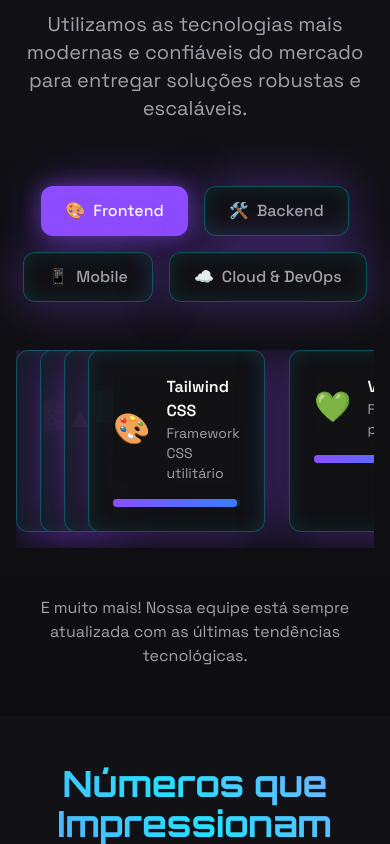
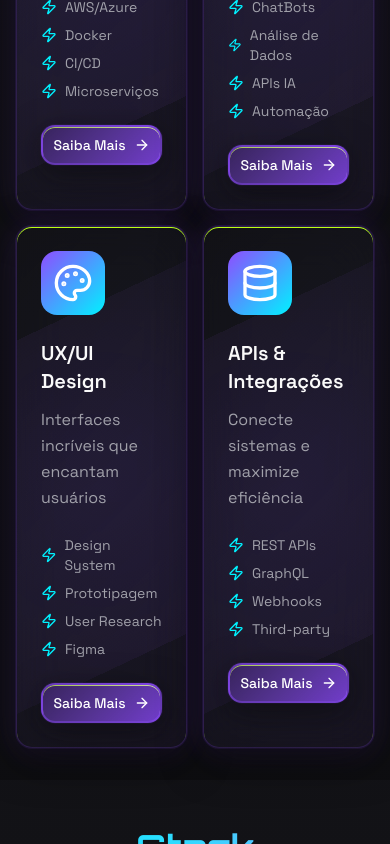
Before and after one commit to oclaytonaraujos/codify-quantum-leap-84, a React (Vite) app: page / in a window 390 px wide. Shown: the part 1928-2772 px from the top of the page. Built offline with nearby package versions, Linux system fonts and the light colour scheme; no server answers.

Commit message:
Make components more responsive

```diff
--- a/src/components/CounterStats.tsx
+++ b/src/components/CounterStats.tsx
@@ -76,7 +76,7 @@ const CounterStats = () => {
           </p>
         </div>
 
-        <div className="grid grid-cols-4 md:grid-cols-[repeat(auto-fit,minmax(16rem,1fr))] grid-flow-col md:grid-flow-row overflow-x-auto md:overflow-x-visible gap-6 lg:gap-8 pb-4 md:pb-0">
+        <div className="grid grid-cols-2 md:grid-cols-4 lg:grid-cols-[repeat(auto-fit,minmax(16rem,1fr))] gap-4 md:gap-6 lg:gap-8">
           {stats.map((stat, index) => <div key={stat.label} className="text-center group animate-fade-scale" style={{
           animationDelay: `${index * 0.1}s`
         }}>
--- a/src/components/InteractiveServices.tsx
+++ b/src/components/InteractiveServices.tsx
@@ -59,7 +59,7 @@ const InteractiveServices = () => {
           </p>
         </div>
 
-        <div className="grid grid-cols-3 md:grid-cols-[repeat(auto-fit,minmax(16rem,1fr))] grid-flow-col md:grid-flow-row overflow-x-auto md:overflow-x-visible gap-6 lg:gap-8 pb-4 md:pb-0">
+        <div className="grid grid-cols-2 md:grid-cols-3 lg:grid-cols-[repeat(auto-fit,minmax(16rem,1fr))] gap-4 md:gap-6 lg:gap-8">
           {services.map((service, index) => {
             const IconComponent = service.icon;
             return (
--- a/src/components/TechStack.tsx
+++ b/src/components/TechStack.tsx
@@ -86,7 +86,7 @@ const TechStack = () => {
         </div>
 
         {/* Technology grid */}
-        <div className="grid grid-cols-3 md:grid-cols-[repeat(auto-fit,minmax(16rem,1fr))] grid-flow-col md:grid-flow-row overflow-x-auto md:overflow-x-visible gap-6 pb-4 md:pb-0">
+        <div className="grid grid-cols-2 md:grid-cols-3 lg:grid-cols-[repeat(auto-fit,minmax(16rem,1fr))] gap-4 md:gap-6">
           {techCategories[activeCategory as keyof typeof techCategories].technologies.map((tech, index) => (
             <div
               key={tech.name}
--- a/src/pages/Home.tsx
+++ b/src/pages/Home.tsx
@@ -154,7 +154,7 @@ const Home = () => {
             </p>
           </div>
 
-          <div className="grid grid-cols-3 md:grid-cols-[repeat(auto-fit,minmax(16rem,1fr))] grid-flow-col md:grid-flow-row overflow-x-auto md:overflow-x-visible gap-6 lg:gap-8 pb-4 md:pb-0">
+          <div className="grid grid-cols-1 md:grid-cols-3 lg:grid-cols-[repeat(auto-fit,minmax(16rem,1fr))] gap-4 md:gap-6 lg:gap-8">
             {testimonials.map((testimonial, index) => <div key={testimonial.name} className="glass p-8 rounded-2xl hover:scale-105 transition-all duration-500 animate-fade-scale" style={{
             animationDelay: `${index * 0.1}s`
           }}>
```
